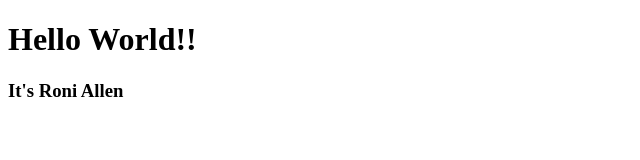
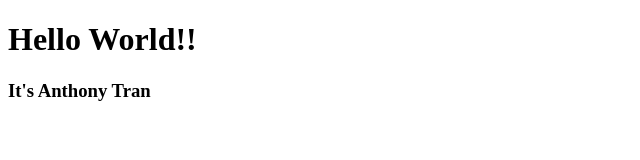
Before and after one commit to AnthonyTran2001/CECS-105-GitHub, a plain HTML site: page index.html in a window 1280 px wide. Shown: the full height of the page, 0-640 px from the left. Drawn offline with Linux system fonts and the light colour scheme.

Commit message:
Update index.html

```diff
--- a/index.html
+++ b/index.html
@@ -5,6 +5,6 @@
   </head>
   <body>
   <h1>Hello World!! </h1>
-  <h3> It's Roni Allen </h3>
+  <h3> It's Anthony Tran </h3>
   </body>
   </html>
```
